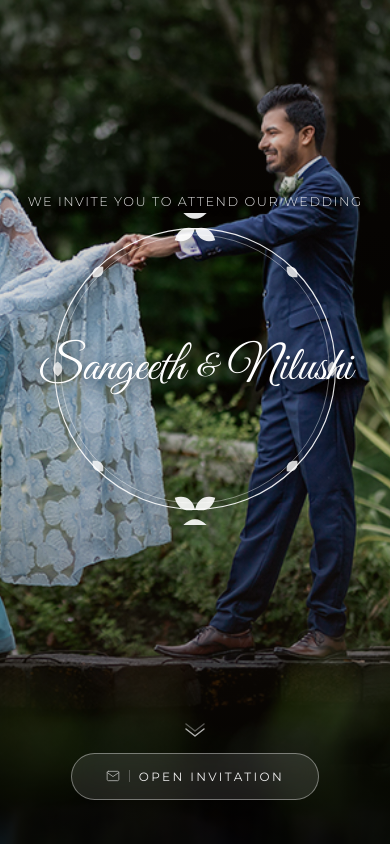
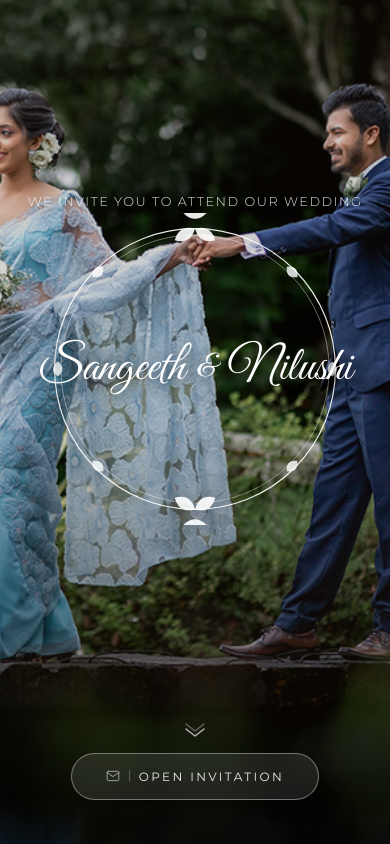
Before and after one commit to Benaragama-003/Wedding-Invitation, a React (Vite) app in the folder Frontend/: page / in a window 390 px wide. Built offline with nearby package versions, Linux system fonts and the light colour scheme; a web font is replaced by a local one.

Commit message:
Shift hero image and loading screen precisely 37.8px per user request

```diff
--- a/Frontend/src/index.css
+++ b/Frontend/src/index.css
@@ -388,17 +388,22 @@ body {
   background-position: center 30%;
 }
 
+.bg-hero-main-responsive {
+  /* Shift desktop hero 37.8px to the right */
+  background-position: calc(50% + 37.8px) center !important;
+}
+
 @media (max-width: 768px) {
   .bg-hero-responsive {
     /* Zoom in slightly (112% height) to create vertical overflow,
        then align to top (0%) to crop out the bottom dark water.
-       75% horizontally brings both bride and groom perfectly into frame, slightly shifted left. */
+       Moved 37.8px to the left per user request */
     background-size: auto 112%;
-    background-position: 75% 0%;
+    background-position: calc(65% - 37.8px) 0%;
   }
 
   .bg-hero-main-responsive {
-    /* Shift left (30%) to show the groom's right arm on the left side */
-    background-position: 30% center !important;
+    /* Shift mobile hero 37.8px to the right */
+    background-position: calc(30% + 37.8px) center !important;
   }
 }
--- a/Frontend/src/sections/HeroSection.jsx
+++ b/Frontend/src/sections/HeroSection.jsx
@@ -39,7 +39,7 @@ export default function HeroSection() {
             width: '100%',
             height: '100%',
             objectFit: 'cover',
-            objectPosition: '20% center',
+            objectPosition: 'calc(20% + 37.8px) center',
           }}
         />
         {/* Dark gradient overlay for text legibility */}
```
